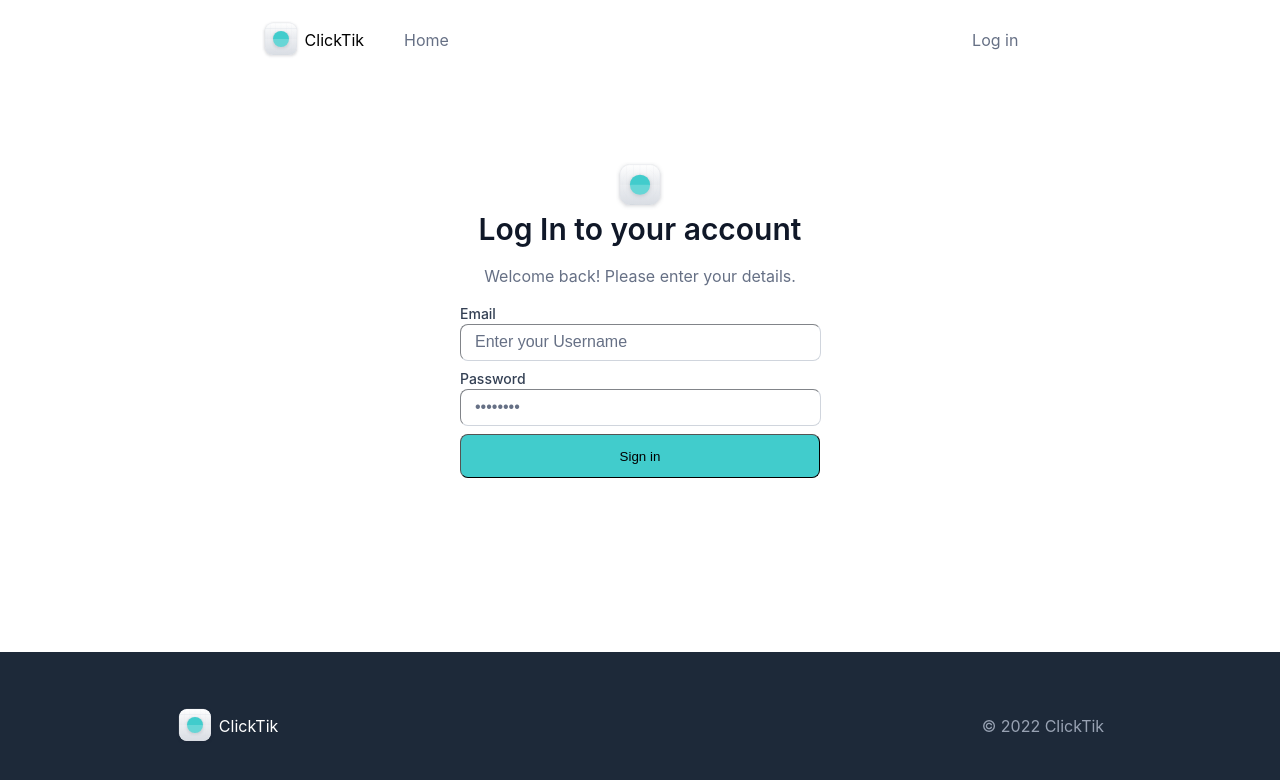
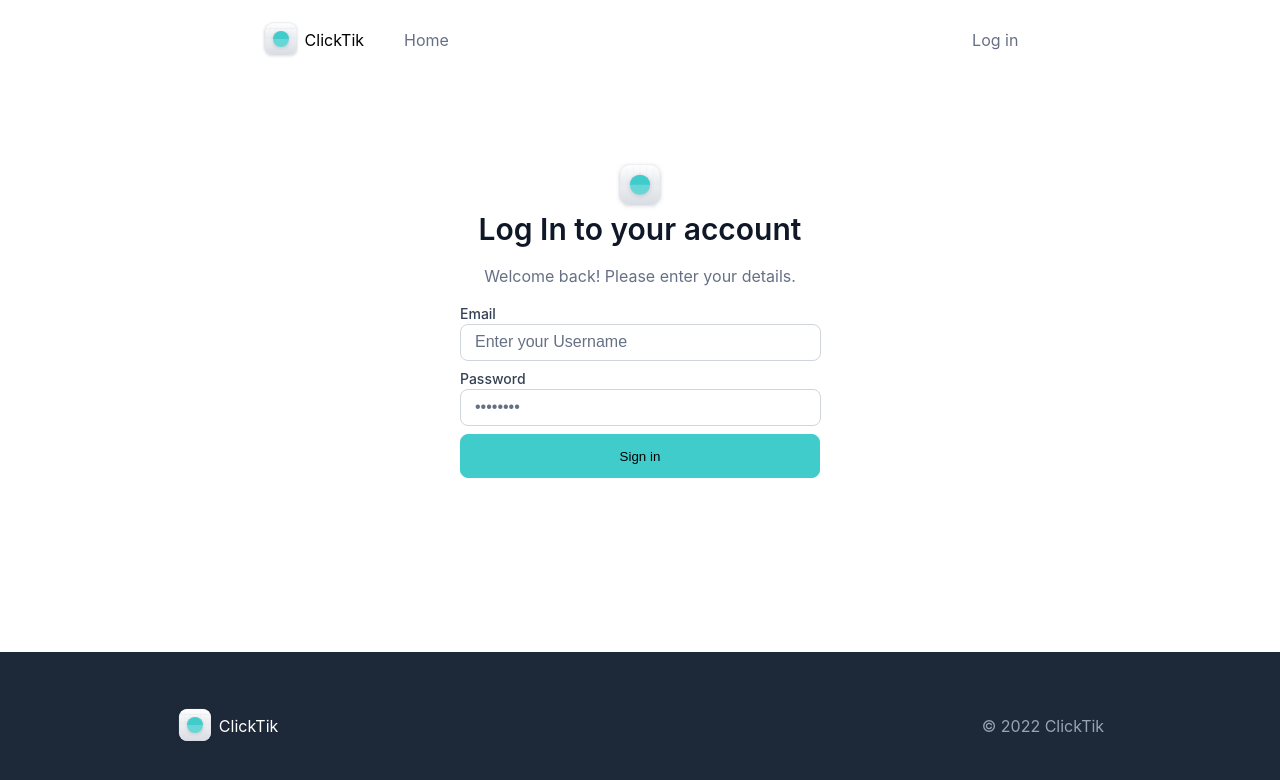
Before and after one commit to mohammed-ashrf/ClickTik, an Angular app: page /login in a window 1280 px wide. Shown: the top 780 px of the page. Built offline with nearby package versions, Linux system fonts and the light colour scheme; no server answers.

Commit message:
fixing login styles

```diff
--- a/src/app/comonents/login/login.component.css
+++ b/src/app/comonents/login/login.component.css
@@ -63,8 +63,7 @@
 }
 .email input {
     width: 100%;
-    border-width: 1px;
-    border-color: #D0D5DD;
+    border: 1px solid #D0D5DD;
     border-radius: 8px;
     padding: 10px 14px 10px 14px;
 }
@@ -83,9 +82,8 @@
 }
 .password input {
     width: 100%;
-    border-width: 1px;
+    border: 1px solid #D0D5DD;
     border-radius: 8px;
-    border-color: #D0D5DD;
     padding: 10px 14px 10px 14px;
 }
 
@@ -136,7 +134,7 @@ input:-ms-input-placeholder {
 #sign-in {
     width: 360px;
     height: 44px;
-    border-width: 1px;
+    border: 1px solid #41cccc;
     border-radius: 8px;
     padding: 10px 18px 10px 18px;
     background-color: #41cccc;
```
